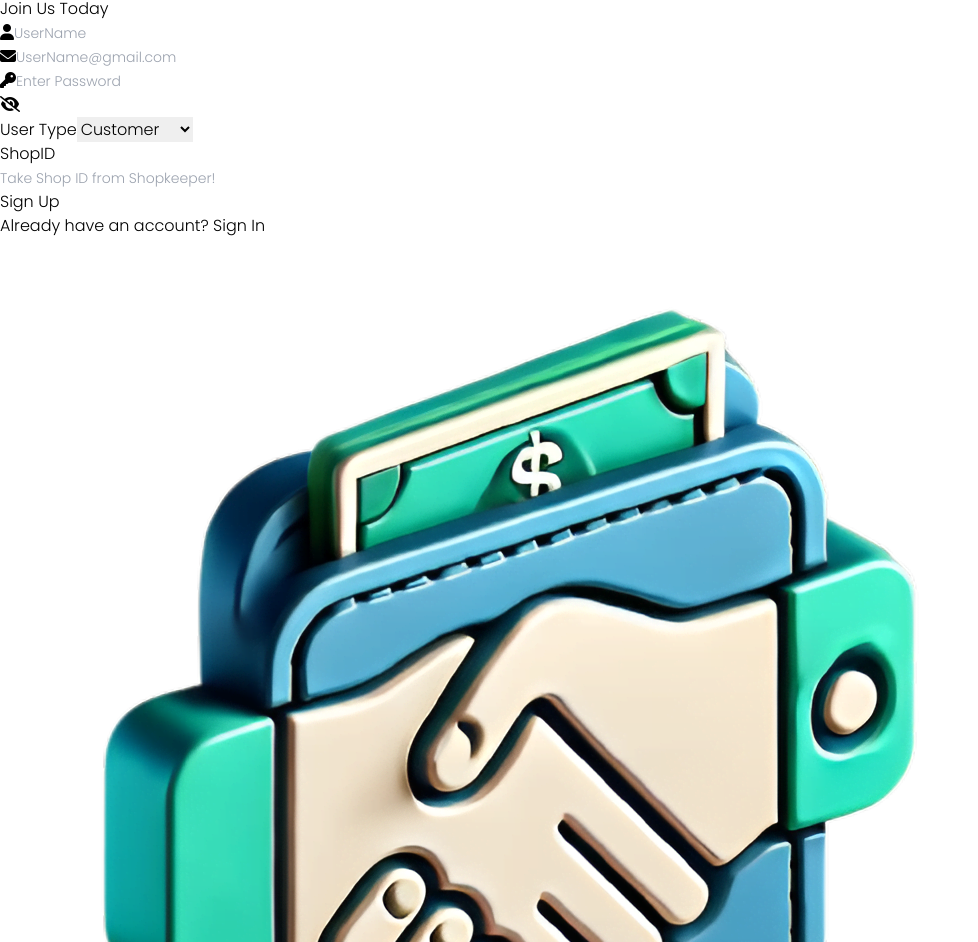
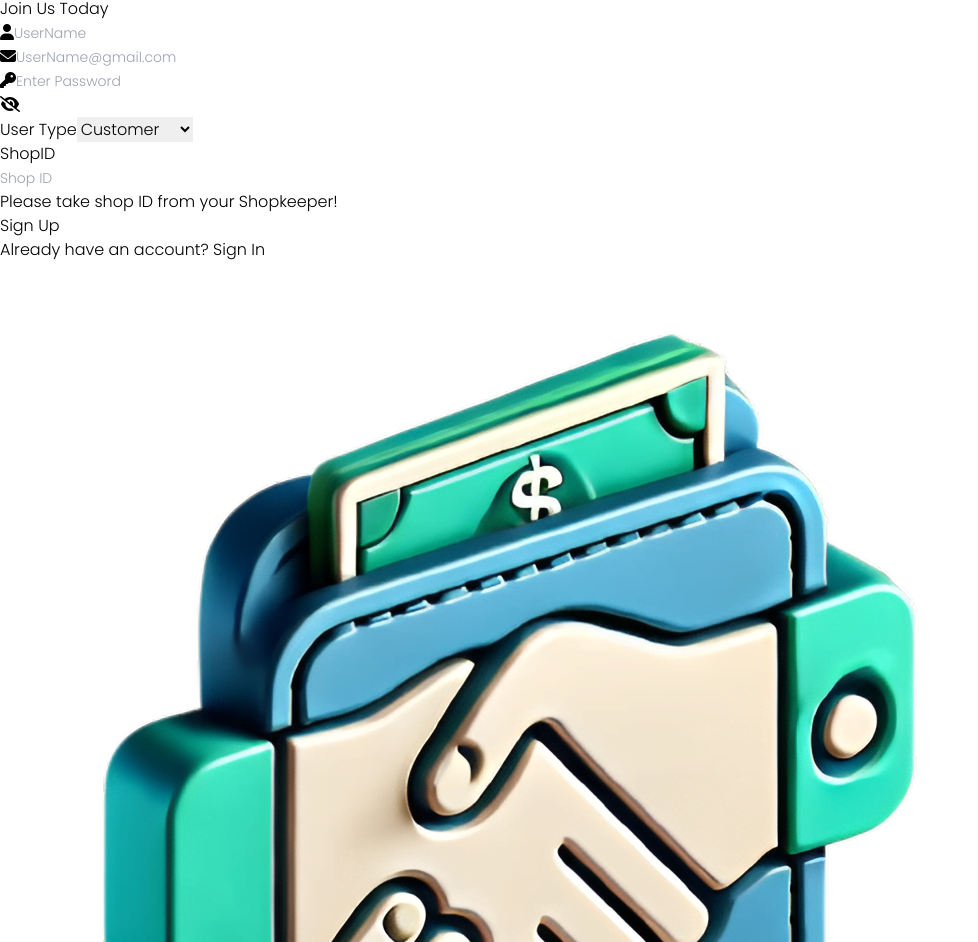
Before and after one commit to ritikrathour/udhariMate-, a React (Vite) app in the folder frontend/: page /signup in a window 1280 px wide. Shown: the part 1171-2113 px from the top of the page, without its empty margins (0-978 px from the left). Built offline with nearby package versions, Linux system fonts and the light colour scheme; no server answers; a web font is replaced by a local one.

Commit message:
fix some styles

```diff
--- a/frontend/index.html
+++ b/frontend/index.html
@@ -18,6 +18,3 @@
 </body>
 
 </html>
-
-<!-- password 0XTKcxq7yHdASKuu -->
- <!-- userName ritikrathour73 -->
--- a/frontend/src/Pages/Ladger.jsx
+++ b/frontend/src/Pages/Ladger.jsx
@@ -163,7 +163,7 @@ const Ladger = () => {
             <section className="flex flex-col md:flex-row w-full sm:w-[90%] md:w-[80%] m-auto mb-4 gap-4 relative rounded-md">
                 <div className=" w-full py-2 px-2 ">
                     <div className="flex justify-between mb-4 relative z-40">
-                        <h3 className="text-[16px] font-semibold border-b-2 border-black uppercase text-black" >Customers</h3>
+                        <h3 className="text-[16px] font-normal border-b-2 border-black uppercase text-black" >Customers</h3>
                         <button ref={filterPopupRef} onClick={handleShow} type="button" className=" border text-[16px] border-gray-300 px-4 rounded-full font-medium bg-[#69d2ff3d]">
                             Filter <i className="fas fa-filter text-black"></i>
                         </button>
--- a/frontend/src/Pages/SignIn.jsx
+++ b/frontend/src/Pages/SignIn.jsx
@@ -41,7 +41,7 @@ const SignIn = () => {
     return <>
         <section className="flex justify-center items-center h-[80vh]">
             <form onSubmit={(e) => handleSubmit(e)} className="w-[400px] rounded-tl-2xl rounded-br-2xl shadow-md shadow-slate-300 drop-shadow-md text-center p-3  flex flex-col gap-2">
-                <h2 className="text-[25px] font-[600]">Welcome Back</h2>
+                <h2 className="text-[25px] font-medium">Welcome Back</h2>
                 <Input type="email" placeholder="Email@gmail.com" icon="fas fa-user" value={formData?.email} name="email" id="email" func={handleChange} />
                 <div className="relative">
                     <Input type={showPassword ? "text" : "password"} placeholder="Enter Password" value={formData?.password} name="password" id="password" icon="fas fa-key" func={handleChange} />
--- a/frontend/src/Pages/SignUp.jsx
+++ b/frontend/src/Pages/SignUp.jsx
@@ -51,7 +51,7 @@ const SignUp = () => {
         <>
             <section className="flex justify-center items-center h-[80vh]">
                 <form onSubmit={(e) => handleSubmit(e)} className="w-[400px] rounded-tl-2xl rounded-br-2xl shadow-md shadow-slate-300 drop-shadow-md text-center p-3 flex flex-col gap-2">
-                    <h2 className="text-[25px] font-[600]">Join Us Today</h2>
+                    <h2 className="text-[25px] font-medium">Join Us Today</h2>
                     <Input type="text" placeholder="UserName" style="capitalize" value={formData?.userName} name="userName" icon="fas fa-user" id="userName" func={handleChange} />
                     <Input type="email" placeholder="UserName@gmail.com" value={formData?.email} name="email" id="email" icon="fas fa-envelope" func={handleChange} />
                     <div className="relative">
@@ -64,12 +64,13 @@ const SignUp = () => {
                         <label htmlFor="role" className="text-sm font-medium">
                             User Type
                         </label>
-                        <select name="role" className="h-full rounded-md text-sm font-semibold p-1" id="role" onChange={(e) => setSelect(e.target.value)} value={select}>
-                            <option value="customer" className="text-sm font-semibold">Customer</option>
-                            <option value="shopkeeper" className="text-sm font-semibold">ShopKeeper</option>
+                        <select name="role" className="h-full rounded-md text-sm font-normal p-1" id="role" onChange={(e) => setSelect(e.target.value)} value={select}>
+                            <option value="customer" className="text-sm font-normal">Customer</option>
+                            <option value="shopkeeper" className="text-sm font-normal">ShopKeeper</option>
                         </select>
                     </div>
-                    <div className="h-[40px] rounded-lg bg-zinc-100 flex justify-between mb-2 py-1 items-center px-2 gap-4">
+                    <div>
+                        <div className="h-[40px] rounded-lg bg-zinc-100 flex justify-between mb-2 py-1 items-center px-2 gap-4 border ">
                             {
                                 select === "customer" ? (
                                     <>
@@ -77,7 +78,7 @@ const SignUp = () => {
                                             ShopID
                                         </label>
                                         <div className="sm:w-[270px] w-full">
-                                        <Input type="text" placeholder="Take Shop ID from Shopkeeper!" value={formData?.shopId} name="shopId" id="shopId" func={handleChange} />
+                                            <Input type="text" placeholder="Shop ID" value={formData?.shopId} name="shopId" id="shopId" func={handleChange} />
                                         </div>
                                     </>) : (
                                     <>
@@ -87,6 +88,8 @@ const SignUp = () => {
                                         <Input style="capitalize" type="text" placeholder="Shop Name" value={formData?.shopName} name="shopName" id="shopName" func={handleChange} />
                                     </>)
                             }
+                        </div>
+                       { select === "customer" && <p className="text-[12px]">Please take shop ID from your Shopkeeper!</p>}
                     </div>
                     <button disabled={loading} type="submit"
                         className={`${loading ? "bg[#469bbfc2] cursor-not-allowed" : ""} flex justify-center bg-[#469bbf] py-[6px] rounded-full w-[300px] m-auto text-white`} >
--- a/frontend/src/layout/NavBar.jsx
+++ b/frontend/src/layout/NavBar.jsx
@@ -165,7 +165,7 @@ const NavBar = () => {
                         loading ? <Loader style="border border-black" /> : (user && user?._id) ? (
                             <div className="relative flex justify-center items-center gap-2" >
                                 {
-                                    user && user?.role === "shopkeeper" ? (<Link className="mx-2 text-[14px] font-semibold hidden sm:block " to="/ladger">Ladgers</Link>) : null
+                                    user && user?.role === "shopkeeper" ? (<Link className="mx-2 text-[14px] font-normal hidden sm:block " to="/ladger">Ladgers</Link>) : null
                                 }
                                 {
                                     user?.role === "customer" &&
```
Lines whose indentation alone changed are shown as unchanged.
